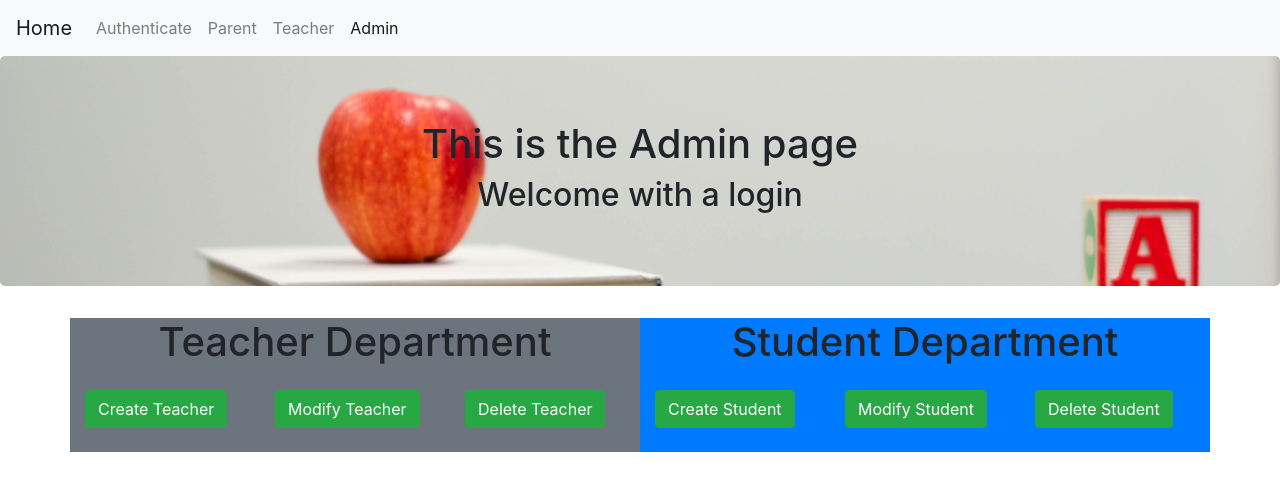
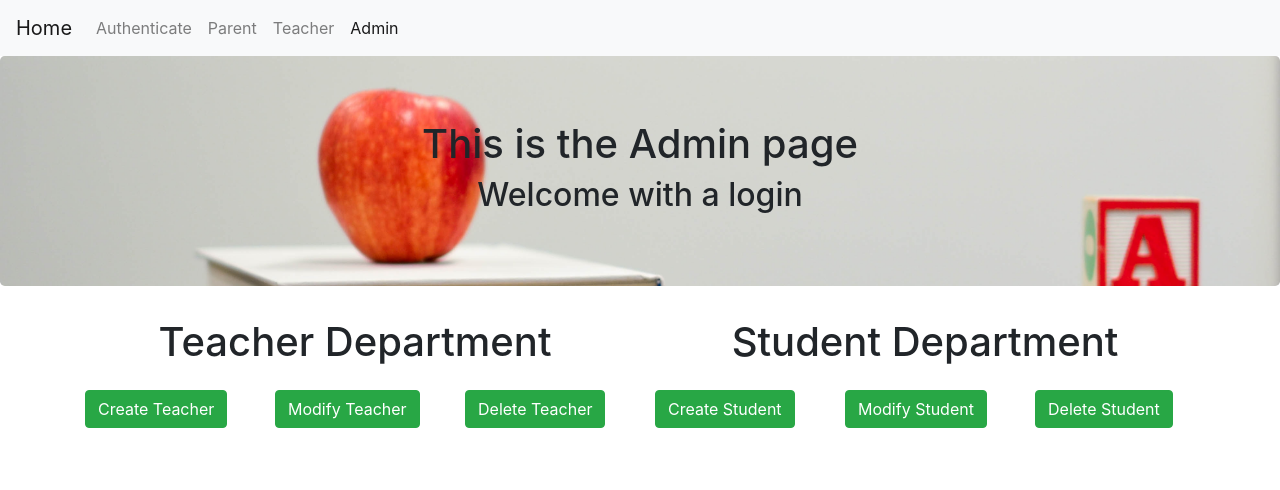
Before and after one commit to seleazar10/schooltracker, a React (Create React App) app in the folder client/: page /admin in a window 1280 px wide. Shown: the top 490 px of the page. Built offline with nearby package versions, Linux system fonts and the light colour scheme.

Commit message:
removed bg-secondary primary

```diff
--- a/client/src/components/Grid/index.js
+++ b/client/src/components/Grid/index.js
@@ -18,7 +18,7 @@ export function Row({ fluid, children }) {
 export function Col({ size, children }) {
   return (
     <div
-      className="teacher col-sm-12 col-md-6 col-lg-6 bg-secondary"
+      className="teacher col-sm-12 col-md-6 col-lg-6"
     >
       {children}
     </div>
@@ -29,7 +29,7 @@ export function Col({ size, children }) {
 export function Col2({ size, children }) {
   return (
     <div
-      className="student col-sm-12 col-md-6 col-lg-6 bg-primary"
+      className="student col-sm-12 col-md-6 col-lg-6"
     >
       {children}
     </div>
```
